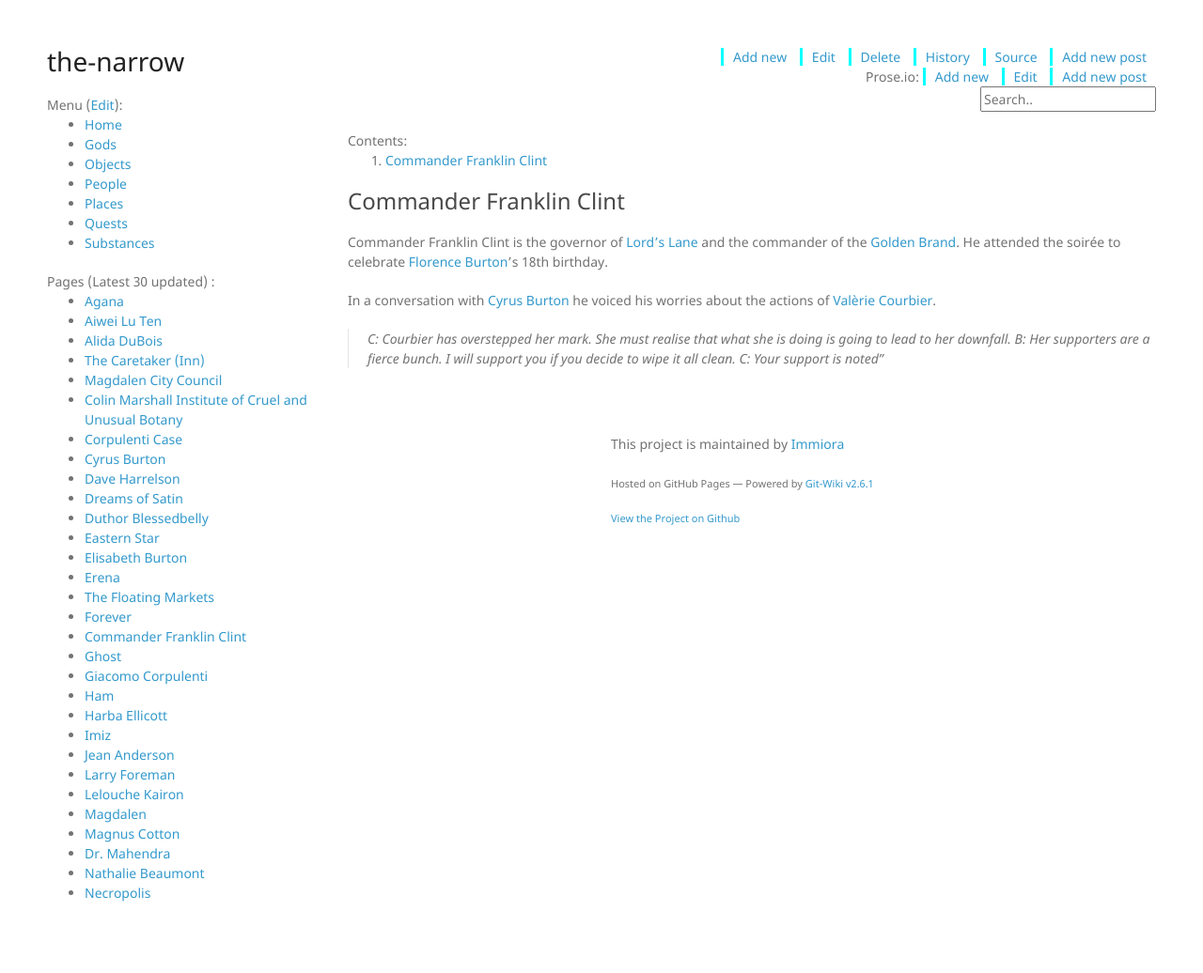
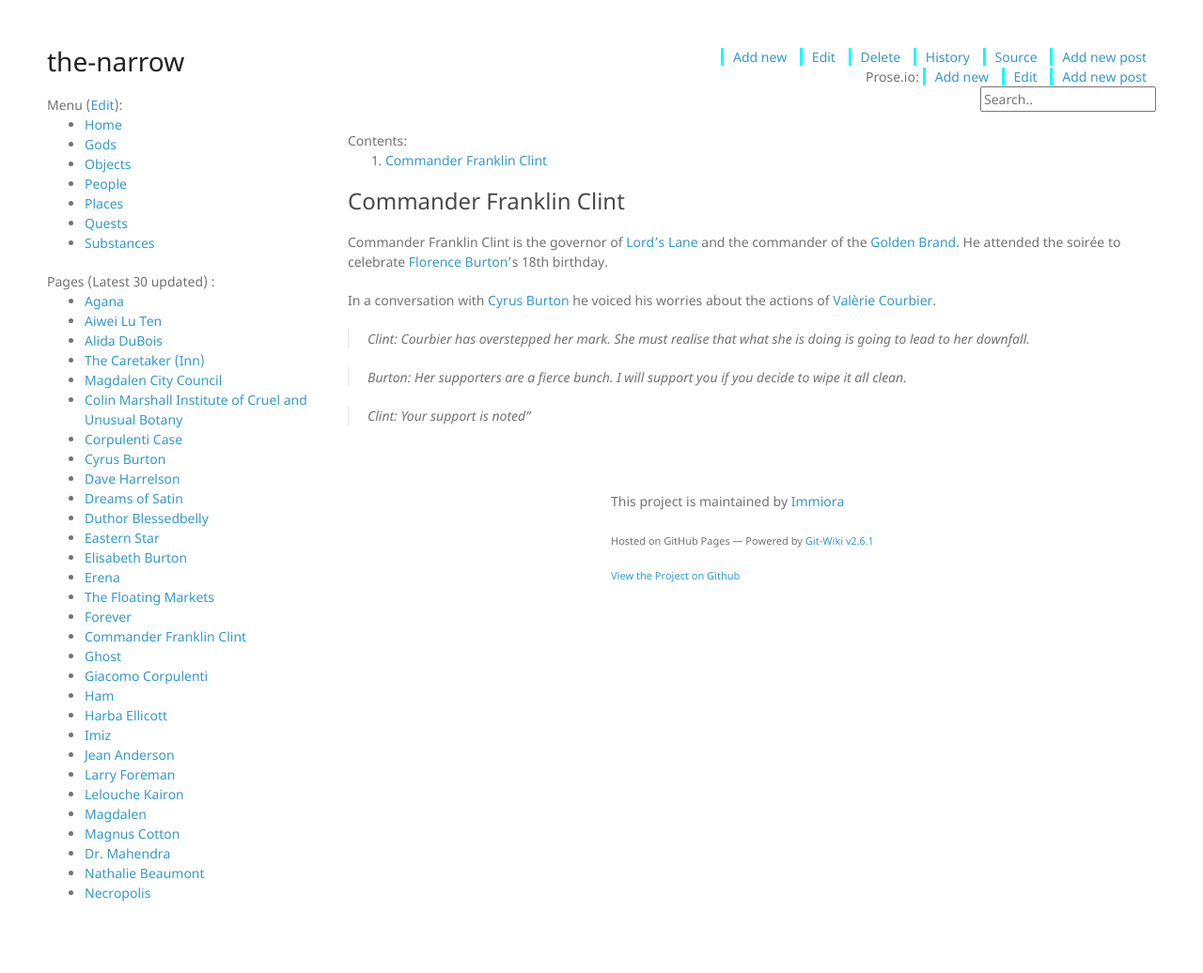
Before and after one commit to Immiora/the-narrow, a Jekyll site: the page built from wiki/people/FranklinClint.md, in a window 1280 px wide. Shown: the whole page at 94% size. Built offline with Jekyll 4.4.1, drawn with Linux system fonts in a browser that asks for light colours; nearby versions of some CDN libraries.

Commit message:
Update FranklinClint.md

```diff
--- a/wiki/people/FranklinClint.md
+++ b/wiki/people/FranklinClint.md
@@ -9,6 +9,8 @@ Commander Franklin Clint is the governor of [Lord's Lane](LordsLane) and the com
 
 In a conversation with [Cyrus Burton](CyrusBurton) he voiced his worries about the actions of [Valèrie Courbier](ValerieCourbier).
 
-> C: Courbier has overstepped her mark. She must realise that what she is doing is going to lead to her downfall.
-> B: Her supporters are a fierce bunch. I will support you if you decide to wipe it all clean.
-> C: Your support is noted”
+> Clint: Courbier has overstepped her mark. She must realise that what she is doing is going to lead to her downfall.
+
+> Burton: Her supporters are a fierce bunch. I will support you if you decide to wipe it all clean.
+
+> Clint: Your support is noted”
```
